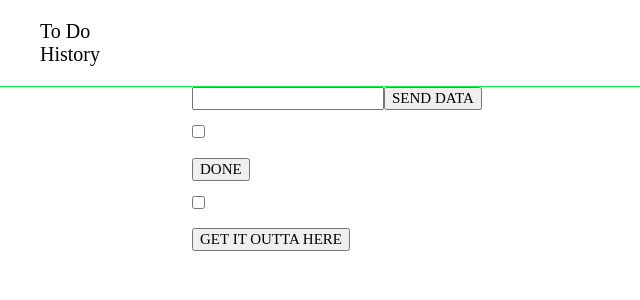
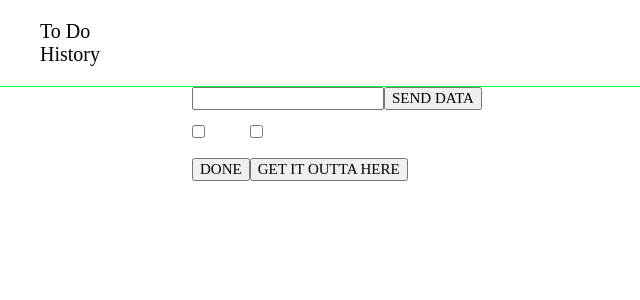
Before and after one commit to iQuixotic/todos_SERN, a React (Create React App) app in the folder client/: page / in a window 1280 px wide. Shown: the top 300 px of the page, without its empty margins (0-640 px from the left). Built offline with nearby package versions, Linux system fonts and the light colour scheme; no server answers.

Commit message:
changing layout

```diff
--- a/client/src/containers/pgs/main/main.js
+++ b/client/src/containers/pgs/main/main.js
@@ -173,11 +173,16 @@ class Main extends React.Component {
         <div className='container main-pg'>
           <input id='input_add-new-todo' onChange={this.changeHandler} type='text' name='action' />
           <button onClick={this.dataHandler}>SEND DATA</button>
+          <div className='flex'>
+            <div className='left-col'>
             <div>{myTable(this.state.all)}</div>
             <button onClick={this.historyHandler}>DONE</button>
-       <div>
+          </div>
+
+          <div className='right-col'>
             <div>{myTable(this.state.history)}</div>
             <button onClick={this.eraseHistoryHandler}>GET IT OUTTA HERE</button>
+          </div>
         </div>
       </div>
       </Layout>
--- a/client/src/containers/pgs/main/style.css
+++ b/client/src/containers/pgs/main/style.css
@@ -7,7 +7,18 @@
     font-size: 1.5rem;
 }
 
+.flex {
+    display: flex;
+}
 .completed {
     text-decoration: line-through;
     color: green;
 }
+
+.left-col {
+    color: blue;
+}
+
+.right-col {
+    color: purple;
+}
```
Lines whose indentation alone changed are shown as unchanged.
